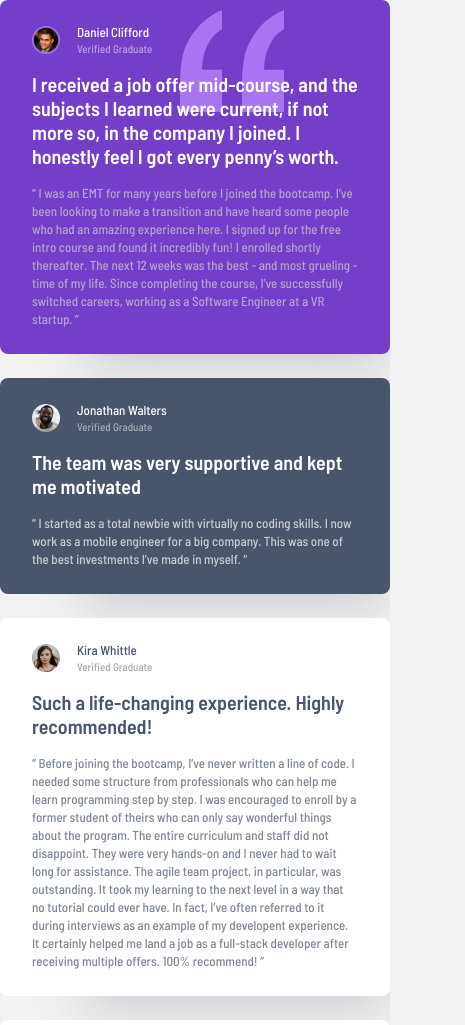
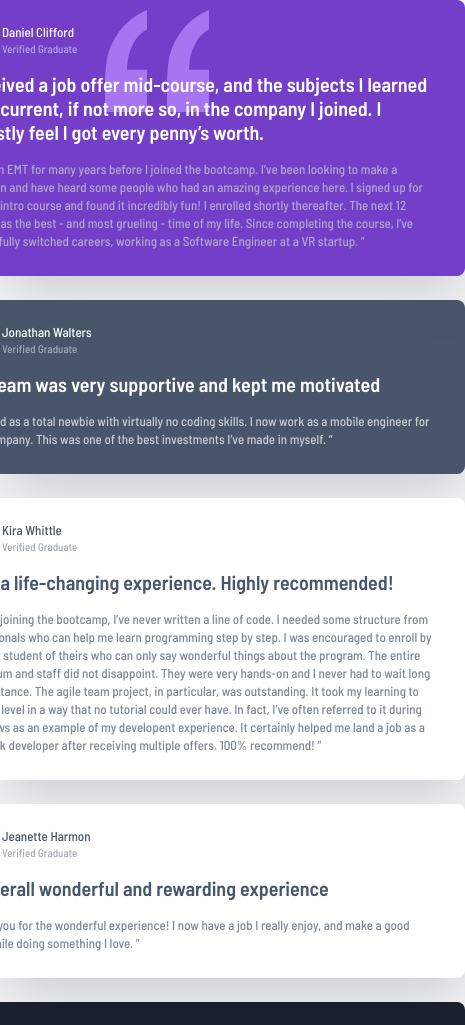
Before and after one commit to Hector2221/testimonials-grid-section, a plain HTML site: page index.html in a window 390 px wide. Shown: the top 1025 px of the page, 465 px wide, since content can reach past the window. Drawn offline with Linux system fonts and the light colour scheme.

Commit message:
meadia query modificado

```diff
--- a/css/style.css
+++ b/css/style.css
@@ -134,19 +134,61 @@ p{
 
 
 
-@media all and (max-width: 768px) {
+
+@media screen and (max-width: 1134px) {
     .disk-grid{
-        display: flex;
-        flex-direction: column;
+        display:grid;
+        grid-template-columns: repeat(3,255px);
     }
     .content{
         height: 100%;
     }
- }
- @media all and (max-width: 480px) {
+    .item1{
+        grid-column: 1/3;
+        grid-row: 1/2;
+    }
+    .item2{
+        grid-column: 3/4;
+        grid-row: 1/2;
+    }
+    .item3{
+        grid-column: 1/4;
+        grid-row: 2/3;
+    }
+    .item4{
+        grid-column: 1/2;
+        grid-row: 3/4;
+    }
+    .item5{
+        grid-column: 2/4;
+        grid-row: 3/4;
+    }
+    }
+
+  @media screen and (max-width: 833px) {
     .disk-grid{
-        display: flex;
-        flex-direction: column;
+        grid-template-columns: repeat(2,255px);
+        grid-template-rows: repeat(5, min-content);
+    }
+    .item1{
+        grid-column: 1/3;
+        grid-row: 1/2;
+    }
+    .item2{
+        grid-column: 1/3;
+        grid-row: 2/3;
+    }
+    .item3{
+        grid-column: 1/3;
+        grid-row: 3/4;
+    }
+    .item4{
+        grid-column: 1/3;
+        grid-row: 4/5;
+    }
+    .item5{
+        grid-column: 1/3;
+        grid-row: 5/6;
     }
     .comillas{
         position: absolute;
```
